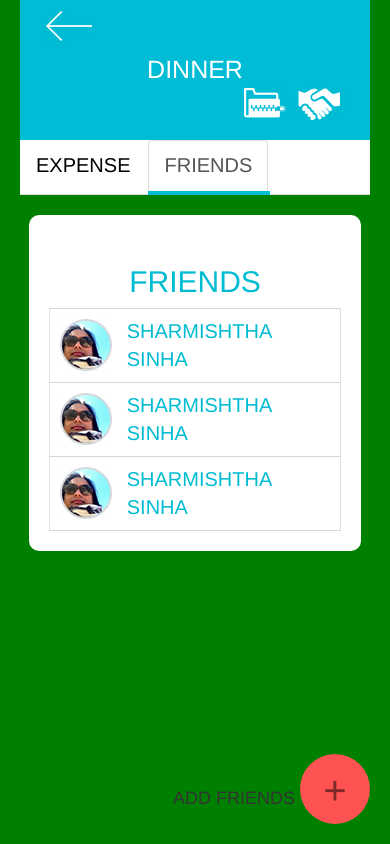
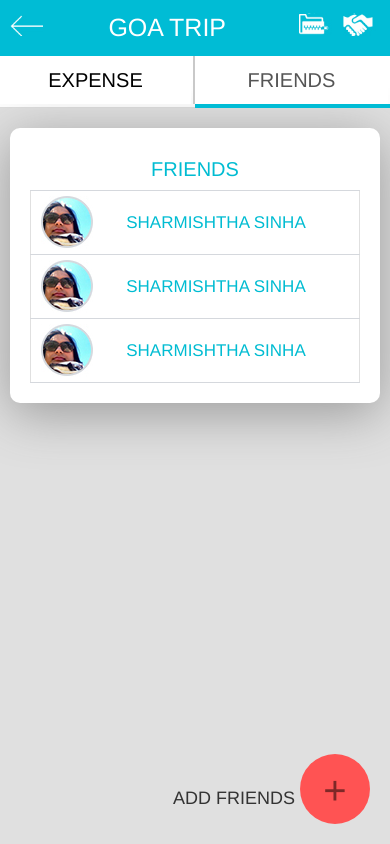
Before and after one commit to rohan-mishra-sf/moneysplitin-client, a plain HTML site: page test-event-details.html in a window 390 px wide. Both pictures are taken after a click on the tab "FRIENDS". Drawn offline with Linux system fonts and the light colour scheme.

Commit message:
commited for design changes

```diff
--- a/css/app.css
+++ b/css/app.css
@@ -53,6 +53,12 @@
 
 .bg-color{
     background-color:green;
+    padding: 0;
+}
+
+.bg-grey-color{
+    background: #e0e0e0;
+    padding: 0;
 }
 
 .hover-button a{
@@ -153,6 +159,10 @@
     margin-bottom: 10px;
 }
 
+.modal input[type="checkbox"]{
+    width: 13px;
+}
+
 
 
 .expense .plus a:hover, .friends .plus a:hover, .expense .plus a:focus, .friends .plus a:focus{
@@ -170,6 +180,10 @@
 .nav-tabs > li{
     padding: 0;
 }
+.expense-tab{
+    border-right: 2px solid #c9c9c9;
+}
+
 .expense-tab, .friends-tab{
     text-align: center;
     color: #000;
@@ -184,6 +198,9 @@
 
 .expense{
     color: #fd5353;
+    box-shadow: 0px 10px 52px 0 #999;
+    -moz-box-shadow: 0px 10px 52px 0 #999;
+    -webkit-box-shadow: 0px 10px 52px 0 #999;
 }
 
 .expense-tab.active{
@@ -203,20 +220,100 @@
 
 .expense.friends{
     color: #00bcd2;
+    box-shadow: 0px 10px 52px 0 #999;
+    -moz-box-shadow: 0px 10px 52px 0 #999;
+    -webkit-box-shadow: 0px 10px 52px 0 #999;
 }
 .expense.friends h1{
     color: #00bcd2;
 }
+.expense.friends table td{
+    padding: 0 5px;
+}
 
+.back, .heading, .icons{
+    float: left;
+}
+.back{
+    width: 10%;
+}
+.heading{
+    width: 70%;
+}
+.icons{
+    width: 20%;
+}
+.table{
+    text-align: left;
+    box-shadow: 0px 10px 52px 0 #999;
+    -moz-box-shadow: 0px 10px 52px 0 #999;
+    -webkit-box-shadow: 0px 10px 52px 0 #999;
+    margin-top: 30px;
+}
+.table td{
+    padding: 10px  !important;
+    color: #00bcd2;
+    padding: 5px;
+    border-top: 1px solid #d5d8dd;
+    border-bottom: 1px solid #d5d8dd;
+    font-size: 18px;
+}
 
+.nav-tabs > li > a{
+    background: #fff !important;
+    border: 0 !important;
+}
 
 @media only screen and (max-width: 767px){
 
+    .menu-desk, .wallet, .account{
+        background-size: 88%;
+    }
+    .wallet {
+        background-position: 0 -44px;
+        width: 37px;
+        height: 23px;
+    }
+    .account {
+        background-position: 0 -21px;
+        width: 37px;
+        height: 23px;
+    }
+    .menu-desk {
+        background-position: 0 0;
+        width: 37px;
+        height: 21px;
+    }
+
+h1{
+    font-size: 21px;
+}
+
+.expense-tab.active, .expense table td{
+    font-size: 17px;
+}
+.expense h1{
+    font-size: 20px;
+    margin-top: 0;
+}
 .login-logo, .fb-login-btn{
      width: 80%;
      position: relative;
      margin-top: 20px;
 }
+    h2{
+        font-size: 18px;
+    }
+}
 
 
+@media only screen and (max-width: 432px){
+
+    .heading{
+        width: 65%;
+    }
+    .icons{
+        width: 25%;
+    }
+
 }
--- a/test-event-details.html
+++ b/test-event-details.html
@@ -12,7 +12,7 @@
     <link rel="stylesheet" href="css/multiple-select.css" />
     <!--<script src="js/Chart.js"></script>-->
 </head>
-<body class="bg-color">
+<body class="bg-grey-color">
 
 <script>
         var iOwe = 300;
@@ -39,13 +39,12 @@
 
     <div class="container-fluid">
 
-
         <div class="head clearfix row">
-        <div class="col-sm-1">
+        <div class="back">
             <a href="#" class="menu-desk"></a>
         </div>
-        <div class="col-sm-9 text-center">DINNER</div>
-        <div class="col-sm-2">
+        <div class=" heading text-center">GOA TRIP</div>
+        <div class="icons">
             <div class="pull-right">
             <a href="#" class="wallet"></a>
             <a href="#" class="account"></a>
@@ -59,8 +58,8 @@
 
             <!-- Nav tabs -->
             <ul class="nav nav-tabs" role="tablist">
-                <li role="presentation" class="active col-sm-6 expense-tab"><a href="#home" aria-controls="home" role="tab" data-toggle="tab">EXPENSE</a></li>
-                <li role="presentation" class="col-sm-6 friends-tab"><a href="#profile" aria-controls="profile" role="tab" data-toggle="tab">FRIENDS</a></li>
+                <li role="presentation" class="active col-sm-6 col-xs-6 expense-tab"><a href="#home" aria-controls="home" role="tab" data-toggle="tab">EXPENSE</a></li>
+                <li role="presentation" class="col-sm-6 col-xs-6 friends-tab"><a href="#profile" aria-controls="profile" role="tab" data-toggle="tab">FRIENDS</a></li>
             </ul>
 
             <!-- Tab panes -->
@@ -165,7 +164,7 @@
                     <h2>ADD FRIENDS</h2>
                     <div class="expense">
 
-                        <div class="form-group" style="height: 300px; overflow: scroll;">
+                        <div class="form-group" style="height: 300px; overflow: auto;">
 
                             <table cellpadding="0" cellspacing="0" border="0">
                                 <tr>
@@ -173,22 +172,14 @@
                                     <td><img src="img/sarmishta.jpg"></td>
                                     <td>SHARMISHTHA SINHA</td>
                                 </tr>
-                                <tr>
-                                    <td>&nbsp;</td>
-                                    <td>&nbsp;</td>
-                                    <td>&nbsp;</td>
-                                </tr>
+
                                 <tr>
                                     <td><input type="checkbox"></td>
                                     <td><img src="img/sarmishta.jpg"></td>
                                     <td>SHARMISHTHA SINHA</td>
 
                                 </tr>
-                                <tr>
-                                    <td>&nbsp;</td>
-                                    <td>&nbsp;</td>
-                                    <td>&nbsp;</td>
-                                </tr>
+
                                 <tr>
                                     <td><input type="checkbox"></td>
                                     <td><img src="img/sarmishta.jpg"></td>
```
Also changed, not shown: index.html (+2 -2 lines).
